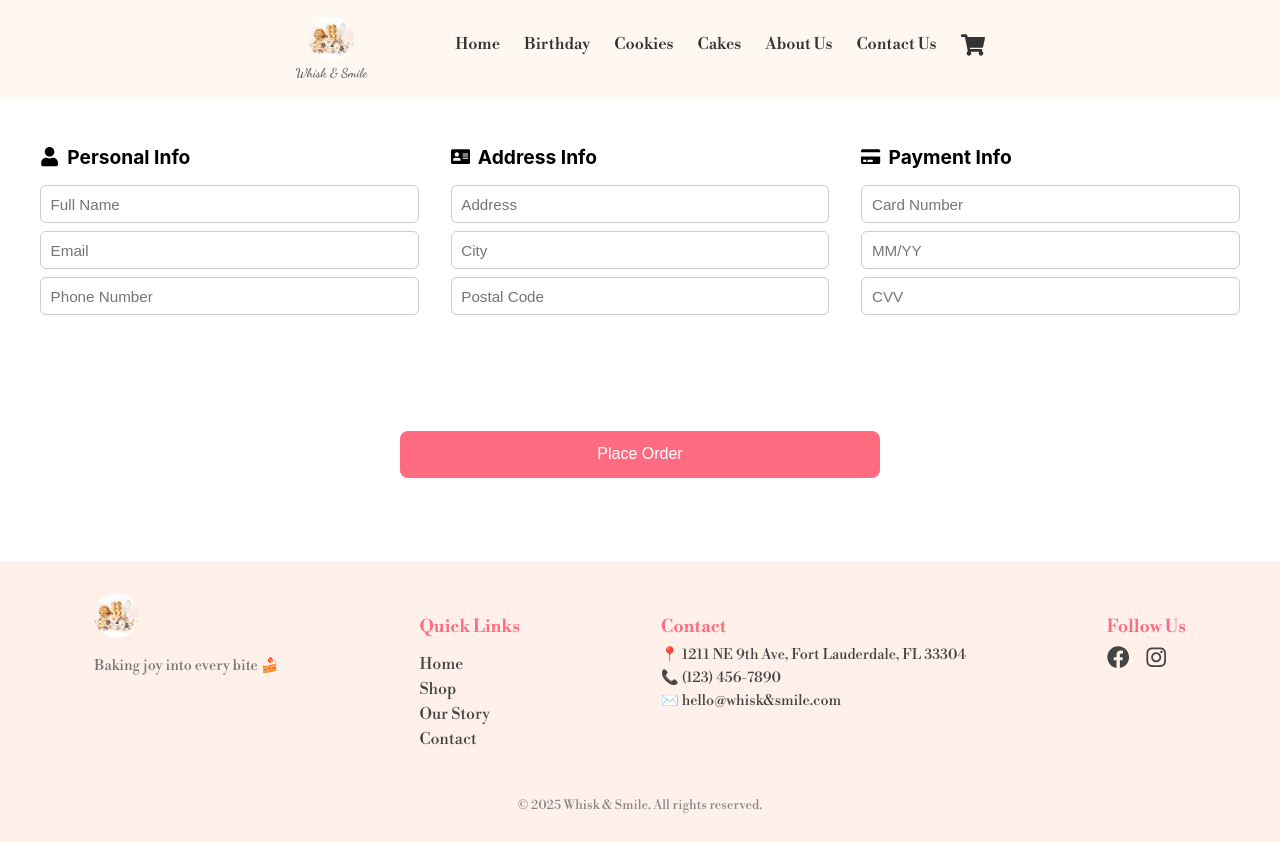
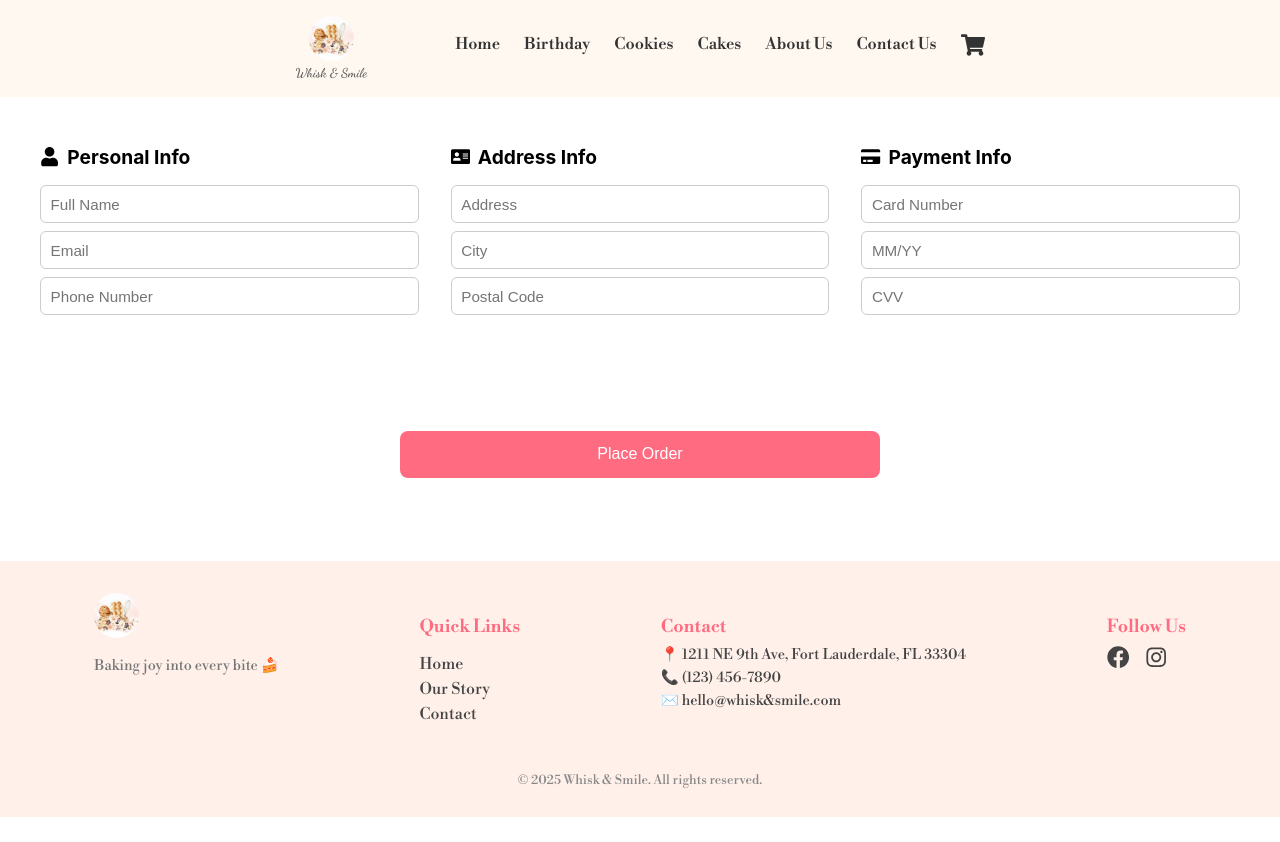
Before and after one commit to FdaaENG/Whisk-Smile, a React (Create React App) app: page /place-order in a window 1280 px wide. After the commit the page ends 817 px from the top, so only its background shows below. Built offline with nearby package versions, Linux system fonts and the light colour scheme; a web font is replaced by a local one.

Commit message:
fix footer links

```diff
--- a/src/components/Footer.js
+++ b/src/components/Footer.js
@@ -18,7 +18,6 @@ const Footer = () => {
           <h4>Quick Links</h4>
           <ul>
             <li><a href="/">Home</a></li>
-            <li><a href="/shop">Shop</a></li>
             <li><a href="/about">Our Story</a></li>
             <li><a href="/contact">Contact</a></li>
           </ul>
```
